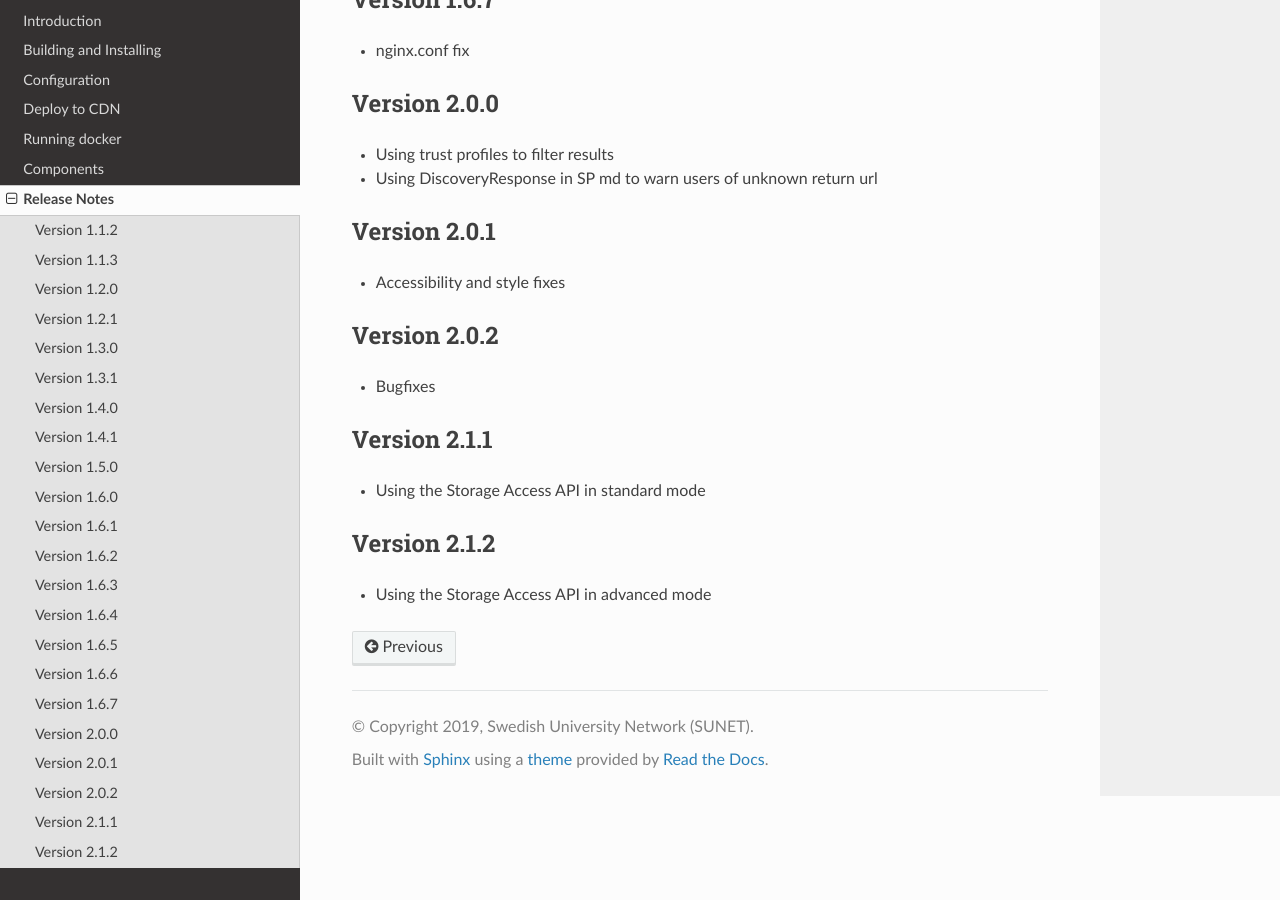
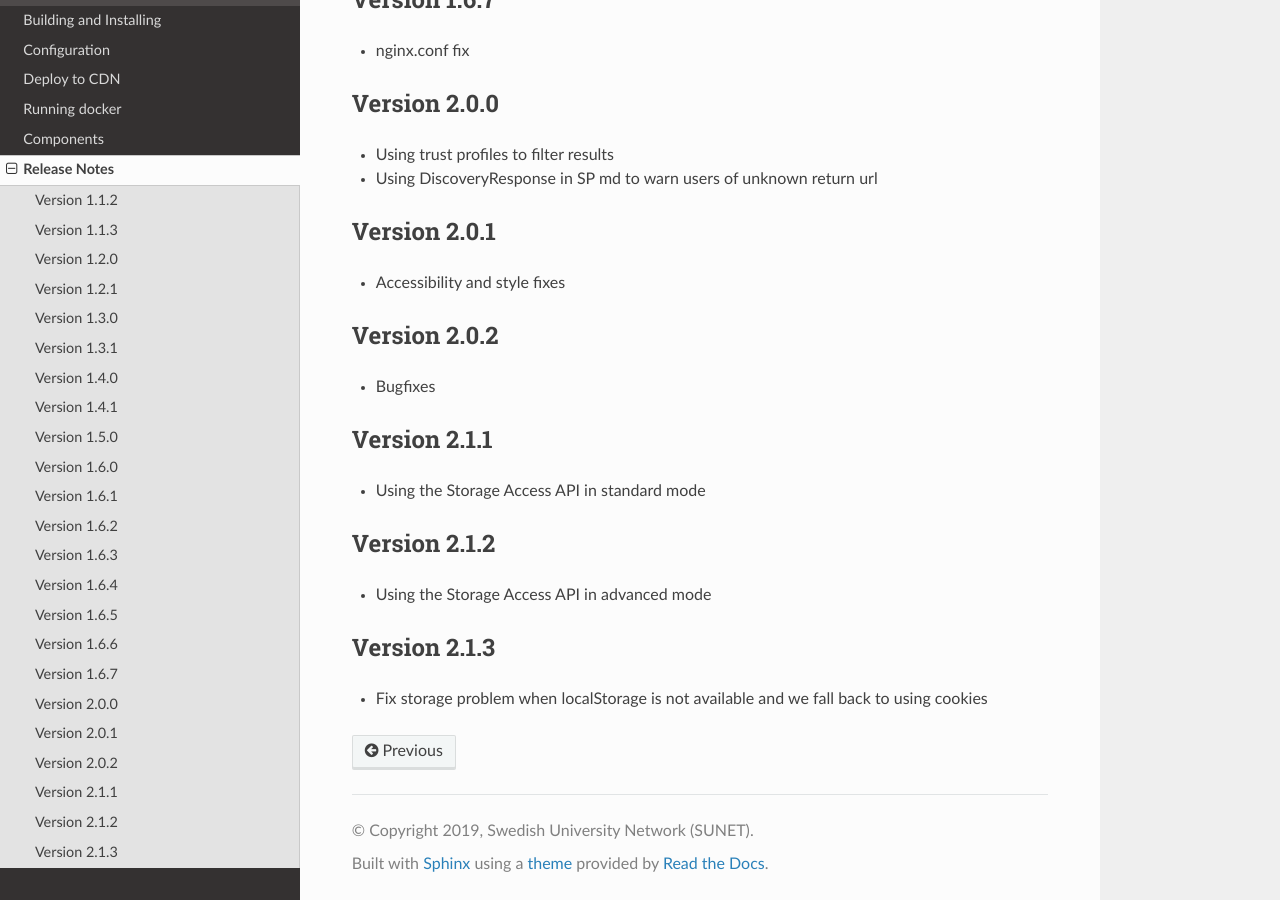
Before and after one commit to TheIdentitySelector/thiss-js, a Sphinx documentation site: the page built from docs/releasenotes.rst, in a window 1280 px wide and 900 px high, scrolled down 2225 px. Built offline with Sphinx 7.4.7 and the Read the Docs theme 3.1.0, drawn with Linux system fonts in a browser that asks for light colours.

Commit message:
bump version

```diff
--- a/docs/conf.py
+++ b/docs/conf.py
@@ -26,7 +26,7 @@ author = u'Leif Johansson'
 # The short X.Y version
 version = u'2.1'
 # The full version, including alpha/beta/rc tags
-release = u'2.1.2'
+release = u'2.1.3'
 js_source_path = '../src'
 
 # -- General configuration ---------------------------------------------------
--- a/docs/releasenotes.rst
+++ b/docs/releasenotes.rst
@@ -128,3 +128,8 @@ Version 2.1.2
 -------------
 
 * Using the Storage Access API in advanced mode
+
+Version 2.1.3
+-------------
+
+* Fix storage problem when localStorage is not available and we fall back to using cookies
--- a/package.json
+++ b/package.json
@@ -1,6 +1,6 @@
 {
   "name": "@theidentityselector/thiss",
-  "version": "2.1.2",
+  "version": "2.1.3",
   "description": "The Identity Selector",
   "main": "index.js",
   "private": false,
```
Also changed, not shown: 1 other file.
